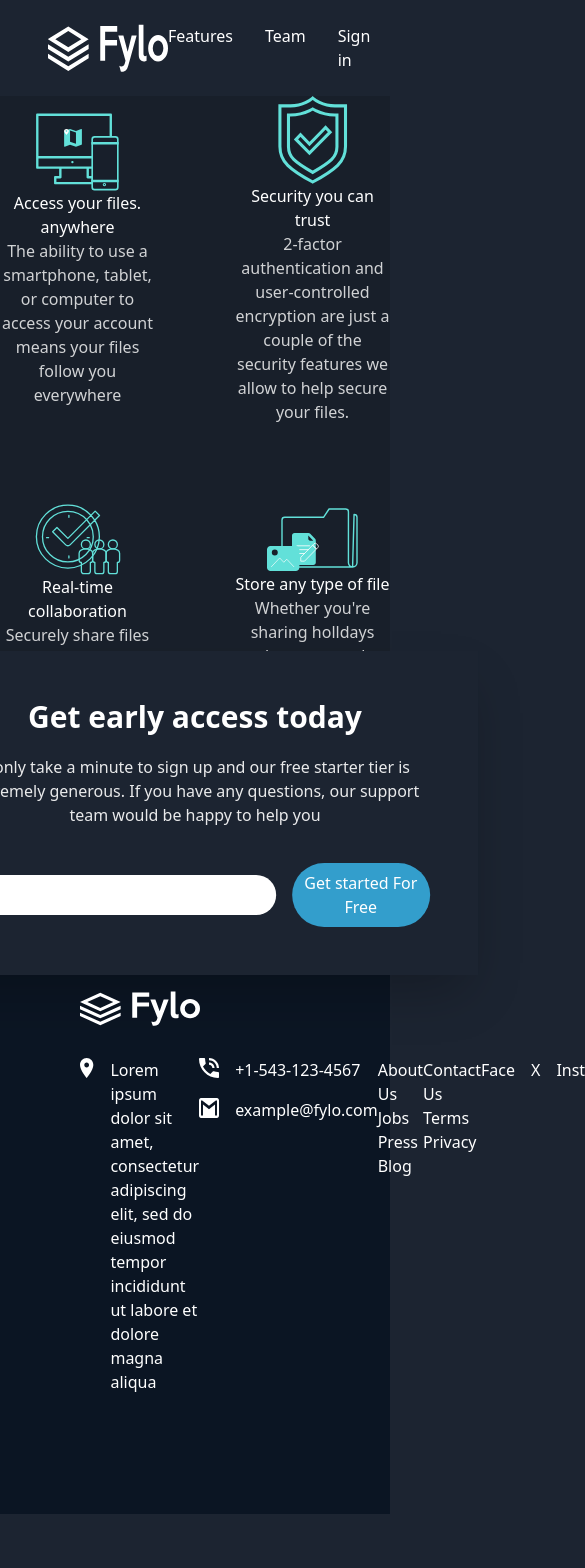
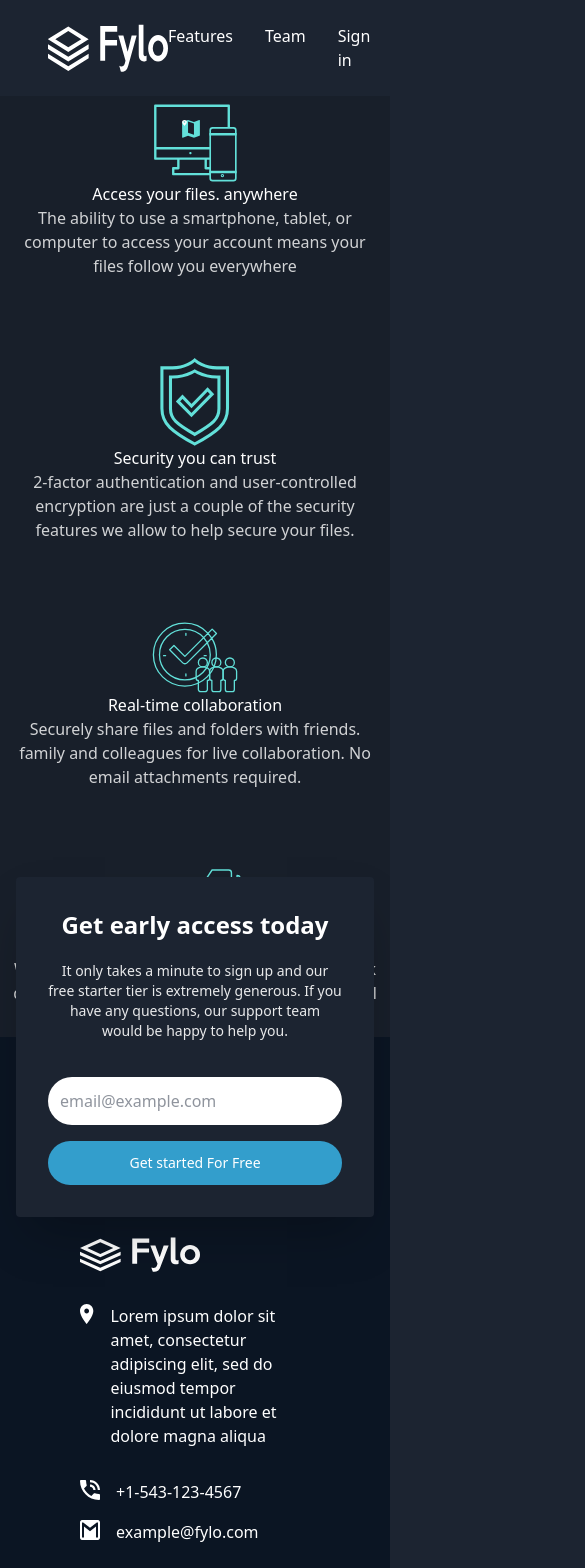
Before and after one commit to Ontiveroshtml/fylo-dark, a React (Vite) app: page /features in a window 390 px wide. Shown: the top 1568 px of the page, 585 px wide, since content can reach past the window. Before the commit the page ends 1514 px from the top, so only its background shows below. Built offline with nearby package versions, Linux system fonts and the light colour scheme.

Commit message:
feat: add responsive design

```diff
--- a/src/components/Footer.jsx
+++ b/src/components/Footer.jsx
@@ -7,13 +7,13 @@ import { Contact } from "../pages/Contact";
 
 export function Footer() {
   return (
-    <footer className="flex relative flex-col px-20 py-30 pt-50 gap-8 bg-Navy-950 z-2 ">
+    <footer className="w-full flex flex-col relative px-20 py-30 pt-50 gap-8 bg-Navy-950 z-2 ">
       <Contact />
 
       <img src={logo} alt="logo" className="max-w-30" />
 
-      <div className="flex text-White justify-between">
-        <div className="flex text-White gap-4 max-w-85">
+      <div className="flex flex-col lg:flex-row gap-8  text-White justify-between">
+        <div className="flex  text-White gap-4 max-w-85">
           <img
             src={locationIcon}
             alt="icon-location"
@@ -54,9 +54,9 @@ export function Footer() {
         </div>
 
         <div className="flex gap-4">
-          <a href="">Face</a>
-          <a href="">X</a>
-          <a href="">Insta</a>
+          <a href="#">Face</a>
+          <a href="#">X</a>
+          <a href="#">Insta</a>
         </div>
       </div>
     </footer>
--- a/src/pages/Contact.jsx
+++ b/src/pages/Contact.jsx
@@ -1,18 +1,54 @@
 export function Contact() {
   return (
-    <div className="absolute left-1/2 -translate-x-1/2 -top-35 flex flex-col text-White justify-center items-center bg-Navy-900 -z-1">
-      <div className="flex flex-col gap-5 bg-Navy-850 max-w-3xl p-12 text-center shadow-2xl">
-        <h2 className="font-bold text-3xl ">Get early access today</h2>
+    <div
+      className="
+      absolute left-1/2 -translate-x-1/2
+      -top-40 sm:-top-28 md:-top-32 lg:-top-36
+      w-full px-4
+      flex justify-center
+      text-White z-10
+    "
+    >
+      <div
+        className="
+        flex flex-col gap-5 bg-Navy-850
+        w-full max-w-xl sm:max-w-lg md:max-w-2xl
+        p-8 md:p-10
+        text-center shadow-2xl rounded-sm
+      "
+      >
+        <h2 className="font-bold text-2xl sm:text-3xl">
+          Get early access today
+        </h2>
 
-        <p className="opacity-90">
-          it only take a minute to sign up and our free starter tier is
+        <p className="opacity-90 text-sm sm:text-base">
+          It only takes a minute to sign up and our free starter tier is
           extremely generous. If you have any questions, our support team would
-          be happy to help you
+          be happy to help you.
         </p>
 
-        <div className="flex justify-center items-center gap-4 mt-4">
-          <input type="text" className="rounded-full bg-White p-2 w-sm" />
-          <button className="rounded-full bg-Cyan-500 p-2 ">
+        <div
+          className="
+          flex flex-col sm:flex-row
+          justify-center items-center
+          gap-4 w-full mt-4
+        "
+        >
+          <input
+            type="text"
+            className="
+              rounded-full bg-White text-Navy-800
+              p-3 w-full sm:flex-1
+            "
+            placeholder="email@example.com"
+          />
+
+          <button
+            className="
+            rounded-full bg-Cyan-500
+            p-3 text-sm w-full sm:w-auto
+          "
+          >
             Get started For Free
           </button>
         </div>
--- a/src/pages/Features.jsx
+++ b/src/pages/Features.jsx
@@ -10,7 +10,7 @@ export function Features() {
         id="features"
         className="bg-Navy-900 flex justify-center"
       >
-        <div className="grid grid-cols-2 justify-between items-center max-w-4xl gap-20 text-center">
+        <div className="grid sm:grid-cols-2 justify-between items-center p-2 max-w-4xl gap-20 text-center">
           <article className="flex flex-col justify-center items-center">
             <img src={accessIcon} alt="icon-access-anywhere" />
             <h3 className="text-White font-medium">
--- a/src/pages/Team.jsx
+++ b/src/pages/Team.jsx
@@ -4,7 +4,7 @@ import iconArrow from "../assets/images/icon-arrow.svg";
 export function Team() {
   return (
     <section id="team" className="bg-Navy-900 flex justify-center ">
-      <div className="flex justify-center items-center mt-16 gap-8">
+      <div className="flex flex-col lg:flex-row justify-center items-center mt-16 gap-8 p-2">
         <img src={productiveIllustration} alt="icon-arrow" className="pr-10" />
 
         <div className="flex flex-col gap-4 max-w-lg">
--- a/src/pages/Testimonials.jsx
+++ b/src/pages/Testimonials.jsx
@@ -6,7 +6,7 @@ import bgQuotes from "../assets/images/bg-quotes.png";
 export function Testimonials() {
   return (
     <section className="bg-Navy-900 flex p-8 pb-70">
-      <div className="flex max-w-7xl gap-16 mx-auto pt-20 z-2 relative ">
+      <div className="flex flex-col sm:flex-row max-w-7xl gap-6 md:gap-8 mx-auto pt-20 z-2 relative ">
         <img
           src={bgQuotes}
           alt=""
```
